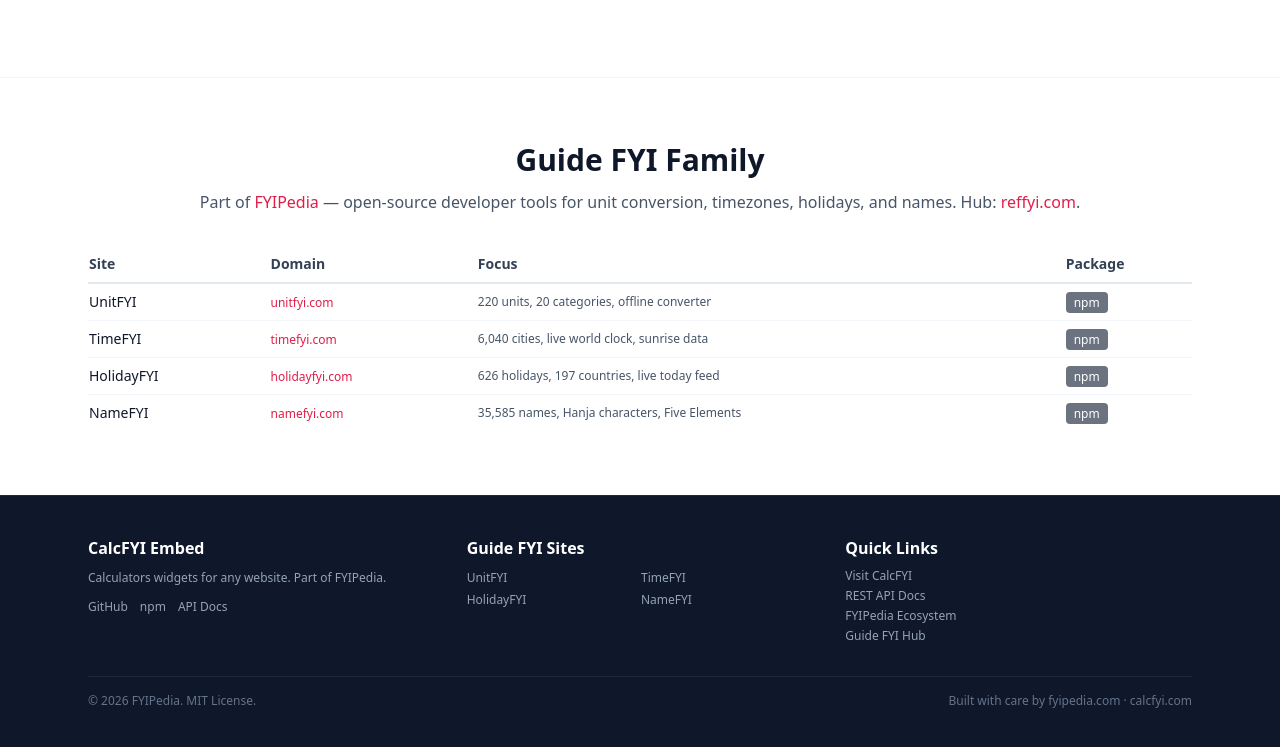
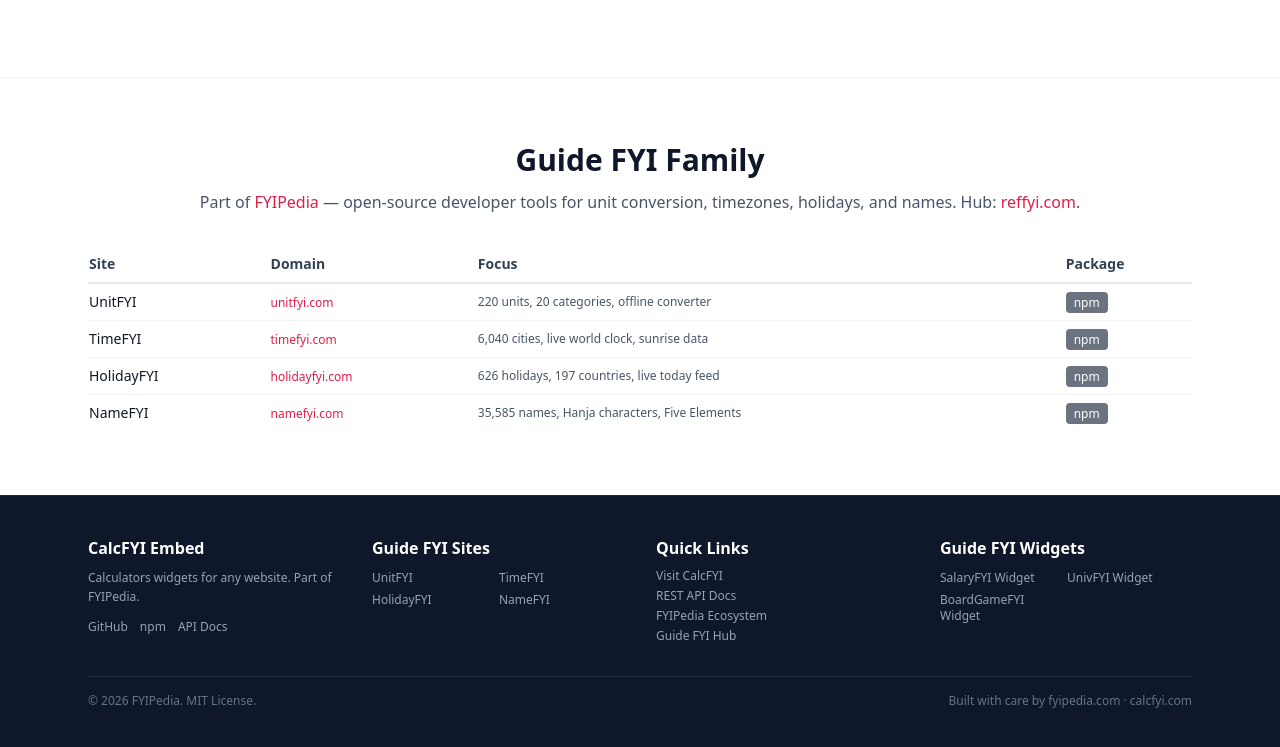
Before and after one commit to fyipedia/calcfyi-embed, a website: page docs/index.html in a window 1280 px wide. Shown: the part 3625-4372 px from the top of the page. Drawn offline with nearby package versions, Linux system fonts and the light colour scheme; a script that the page names is missing.

Commit message:
feat: add family widget cross-links in footer for SEO link equity

```diff
--- a/docs/index.html
+++ b/docs/index.html
@@ -379,7 +379,7 @@
   <!-- FOOTER -->
   <footer class="bg-slate-900 dark:bg-slate-950 text-slate-300 py-10 border-t border-slate-800">
     <div class="max-w-6xl mx-auto px-4 sm:px-6">
-      <div class="grid sm:grid-cols-3 gap-8 mb-8">
+      <div class="grid sm:grid-cols-4 gap-8 mb-8">
         <div>
           <h4 class="font-bold text-white mb-2">CalcFYI Embed</h4>
           <p class="text-xs text-slate-400 leading-relaxed mb-3">Calculators widgets for any website. Part of <a href="https://fyipedia.com" class="hover:text-white" target="_blank" rel="noopener">FYIPedia</a>.</p>
@@ -407,6 +407,14 @@
             <li><a href="https://reffyi.com" target="_blank" rel="noopener" class="text-slate-400 hover:text-white">Guide FYI Hub</a></li>
           </ul>
         </div>
+              <div>
+          <h4 class="font-bold text-white mb-2">Guide FYI Widgets</h4>
+          <div class="grid grid-cols-2 gap-0.5 text-xs">
+            <a href="https://widget.salaryfyi.com" target="_blank" rel="noopener" class="text-slate-400 hover:text-white py-0.5">SalaryFYI Widget</a>
+            <a href="https://widget.univfyi.com" target="_blank" rel="noopener" class="text-slate-400 hover:text-white py-0.5">UnivFYI Widget</a>
+            <a href="https://widget.boardgamefyi.com" target="_blank" rel="noopener" class="text-slate-400 hover:text-white py-0.5">BoardGameFYI Widget</a>
+          </div>
+        </div>
       </div>
       <div class="border-t border-slate-800 pt-4 flex flex-col sm:flex-row justify-between gap-2 text-xs text-slate-500">
         <span>&copy; <span x-text="new Date().getFullYear()"></span> FYIPedia. MIT License.</span>
```
